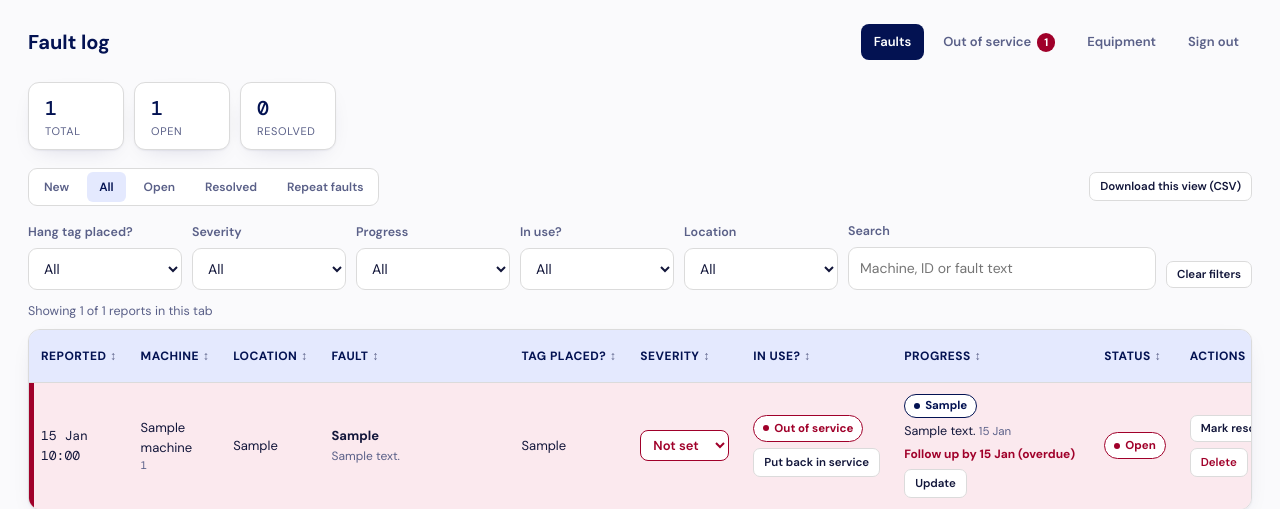
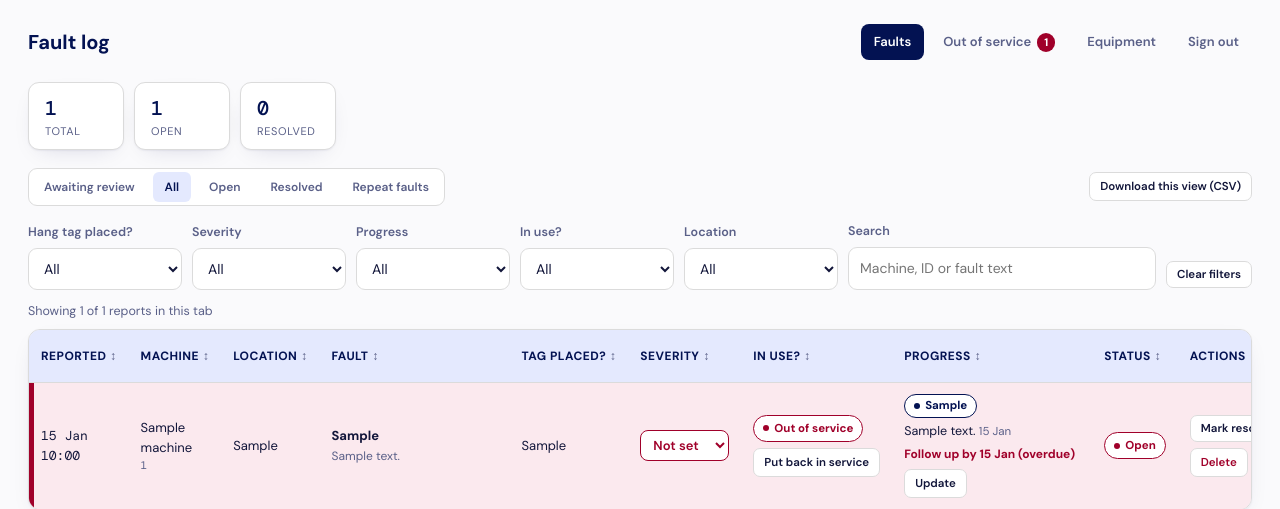
Before and after one commit to boardtom/GymFaultReporting, a Flask app: page /log in a window 1280 px wide. Shown: the top 509 px of the page. Run offline with Flask 3, Linux system fonts and the light colour scheme; the visitor is signed in with stand-in values (Sample User, id 1); tables that the repository leaves empty hold one stand-in row (values such as "Sample post").

Commit message:
Progress statuses: start at Awaiting WI review, add Gym Gear visit booked, drop Awaiting parts
Older wording is moved to the new statuses at start-up (New, Awaiting parts,
Gym Gear visited may need to return). The log tab is now Awaiting review.

Co-Authored-By: Claude Sonnet 5.5 <noreply@anthropic.com>
Claude-Session: https://claude.ai/code/session_01RkkUayfzC9piqSMAf3fASs

```diff
--- a/app.py
+++ b/app.py
@@ -153,16 +153,23 @@ UNASSESSED = "Unassessed"
 SAFE_ANSWERS = ["Yes", "No", "Not sure"]
 YES_NO = ["Yes", "No"]
 # Where a report has got to once WI has looked at it. Order matters: it is the sort order.
-PROGRESS_NEW = "New"
+PROGRESS_NEW = "Awaiting WI review"
 PROGRESS_REVIEWED = "Reviewed by WI"
+PROGRESS_RETURN = "Gym Gear visited, return visit needed"
 PROGRESS = [
     PROGRESS_NEW,
     PROGRESS_REVIEWED,
     "Gym Gear contacted",
-    "Gym Gear visited, may need to return",
-    "Awaiting parts",
+    "Gym Gear visit booked",
+    PROGRESS_RETURN,
     "Monitoring",
 ]
+# Older wording, moved to the current statuses at start-up.
+LEGACY_PROGRESS = {
+    "New": PROGRESS_NEW,
+    "Gym Gear visited, may need to return": PROGRESS_RETURN,
+    "Awaiting parts": PROGRESS_RETURN,
+}
 
 
 # --- Models ---------------------------------------------------------------
@@ -302,6 +309,8 @@ def duration_text(start, end=None):
 
 
 app.jinja_env.globals["duration_text"] = duration_text
+app.jinja_env.globals["PROGRESS_NEW"] = PROGRESS_NEW
+app.jinja_env.globals["PROGRESS_REVIEWED"] = PROGRESS_REVIEWED
 
 
 # --- Auth (single shared admin password, no user accounts) ---------------
@@ -315,7 +324,7 @@ def login_required(view):
 
 
 def new_reports_query():
-    """Reports nobody at WI has reviewed yet: still open and progress still 'New'."""
+    """Reports nobody at WI has reviewed yet: still open and progress still 'Awaiting WI review'."""
     return Report.query.filter(Report.status == "open", Report.progress == PROGRESS_NEW)
 
 
@@ -647,7 +656,7 @@ def _log_url(report_id):
 
 
 def _mark_reviewed(rpt, note):
-    """First touch by WI: move a 'New' report on and keep a note of why."""
+    """First touch by WI: move an 'Awaiting WI review' report on and keep a note of why."""
     if rpt.progress == PROGRESS_NEW:
         rpt.progress = PROGRESS_REVIEWED
         db.session.add(ReportUpdate(report_id=rpt.id, status=PROGRESS_REVIEWED, note=note))
@@ -1181,13 +1190,22 @@ def upgrade_database():
         except Exception as exc:  # noqa: BLE001
             app.logger.warning("Could not add report.safe_to_use: %s", exc)
 
-    for column, ddl in (("progress", "VARCHAR(60) NOT NULL DEFAULT 'New'"), ("follow_up", "DATE")):
+    for column, ddl in (("progress", "VARCHAR(60) NOT NULL DEFAULT 'Awaiting WI review'"), ("follow_up", "DATE")):
         if column not in report_cols:
             try:
                 with db.engine.begin() as conn:
                     conn.execute(text(f"ALTER TABLE report ADD COLUMN {column} {ddl}"))
             except Exception as exc:  # noqa: BLE001
                 app.logger.warning("Could not add report.%s: %s", column, exc)
+    try:
+        # Move older status wording to the current statuses (safe to repeat).
+        for old, new in LEGACY_PROGRESS.items():
+            Report.query.filter(Report.progress == old).update({"progress": new}, synchronize_session=False)
+            ReportUpdate.query.filter(ReportUpdate.status == old).update({"status": new}, synchronize_session=False)
+        db.session.commit()
+    except Exception as exc:  # noqa: BLE001
+        db.session.rollback()
+        app.logger.error("Could not update older progress wording: %s", exc)
     try:
         # Reports that already have a severity were looked at before progress existed.
         n = Report.query.filter(Report.progress == PROGRESS_NEW, Report.severity.in_(SEVERITIES)) \
--- a/templates/_progress_cell.html
+++ b/templates/_progress_cell.html
@@ -1,5 +1,5 @@
 {# Needs: r (report), progress_options, today, status_filter #}
-<div><span class="badge {{ 'open' if r.progress == 'New' else 'prog' }}"><span class="dot"></span>{{ r.progress }}</span></div>
+<div><span class="badge {{ 'open' if r.progress == PROGRESS_NEW else 'prog' }}"><span class="dot"></span>{{ r.progress }}</span></div>
 {% if r.updates and r.updates[0].note %}<div class="prog-note">{{ r.updates[0].note }} <span class="prog-date">{{ r.updates[0].created_at|uk('%d %b') }}</span></div>{% endif %}
 {% if r.follow_up and r.status == 'open' %}
 <div class="prog-due{{ ' overdue' if r.follow_up <= today }}">Follow up by {{ r.follow_up.strftime('%d %b') }}{% if r.follow_up < today %} (overdue){% elif r.follow_up == today %} (today){% endif %}</div>
@@ -9,7 +9,7 @@
   <form method="post" action="{{ url_for('add_report_update', report_id=r.id, status=status_filter) }}" class="upd-form">
     <label>Progress
       <select name="status">
-        {% for p in progress_options %}{% if p != 'New' or r.progress == 'New' %}<option value="{{ p }}" {{ 'selected' if (r.progress == p and p != 'New') or (r.progress == 'New' and p == 'Reviewed by WI') }}>{{ p }}</option>{% endif %}{% endfor %}
+        {% for p in progress_options %}{% if p != PROGRESS_NEW or r.progress == PROGRESS_NEW %}<option value="{{ p }}" {{ 'selected' if (r.progress == p and p != PROGRESS_NEW) or (r.progress == PROGRESS_NEW and p == PROGRESS_REVIEWED) }}>{{ p }}</option>{% endif %}{% endfor %}
       </select>
     </label>
     <label>Note
--- a/templates/log.html
+++ b/templates/log.html
@@ -25,7 +25,7 @@
 
   <div style="display:flex;justify-content:space-between;align-items:flex-start;gap:12px;flex-wrap:wrap;">
   <div class="filter-group">
-    <a href="{{ url_for('log_view', status='new') }}" class="{{ 'active' if status_filter == 'new' }}">New{% if new_report_count %} ({{ new_report_count }}){% endif %}</a>
+    <a href="{{ url_for('log_view', status='new') }}" class="{{ 'active' if status_filter == 'new' }}">Awaiting review{% if new_report_count %} ({{ new_report_count }}){% endif %}</a>
     <a href="{{ url_for('log_view', status='all') }}" class="{{ 'active' if status_filter == 'all' }}">All</a>
     <a href="{{ url_for('log_view', status='open') }}" class="{{ 'active' if status_filter == 'open' }}">Open</a>
     <a href="{{ url_for('log_view', status='resolved') }}" class="{{ 'active' if status_filter == 'resolved' }}">Resolved</a>
```
